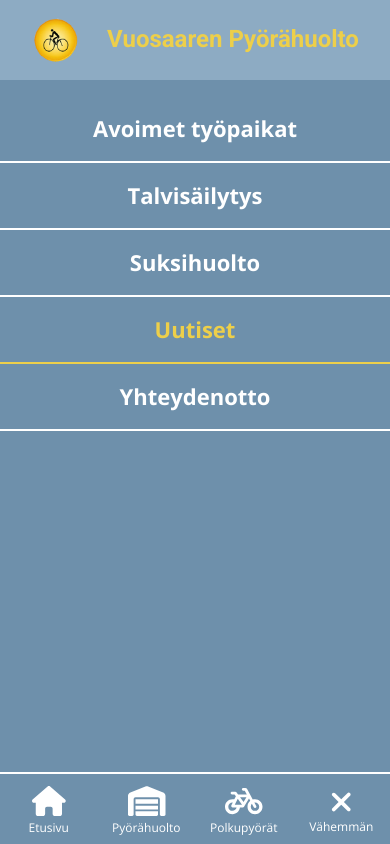
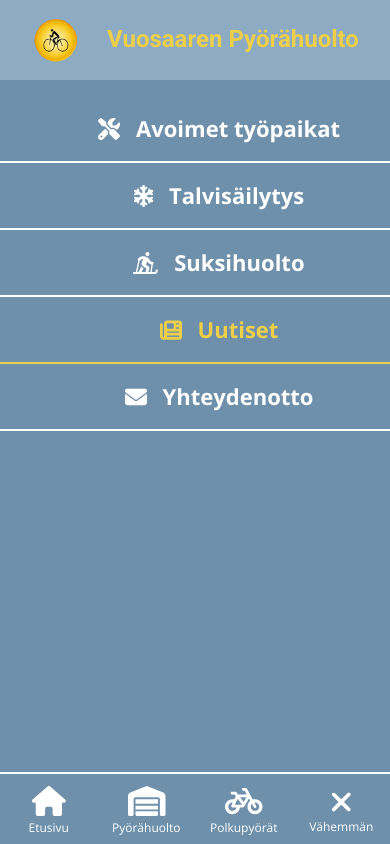
Before and after one commit to otsolap/Vuosaaren-pyorahuolto, a Next.js app: page /uutiset in a window 390 px wide. Both pictures are taken after a click on the button "Lisää". Shown: the top 844 px of the page. Built offline with nearby package versions, Linux system fonts and the light colour scheme.

Commit message:
added icons to mobile too

```diff
--- a/components/navigation/MobileModal.js
+++ b/components/navigation/MobileModal.js
@@ -1,8 +1,10 @@
-import React, { useEffect, useRef, useState } from 'react'
+import React, { useEffect } from 'react'
 import ReactDOM from 'react-dom'
 import Link from 'next/link'
 import Links from '@content/site.json'
 import { useRouter } from 'next/router'
+import { faNewspaper, faPersonSkiingNordic, faSnowflake, faScrewdriverWrench, faEnvelope } from "@fortawesome/free-solid-svg-icons";
+import { FontAwesomeIcon } from "@fortawesome/react-fontawesome";
 import styles from '../../styles/MobileModal.module.scss'
 import useToggle from '@hooks/useToggleState'
 
@@ -20,16 +22,31 @@ const MobileModal = ({ show, closeModal }) => {
         closeModal()
     }
 
-    const MobileModalLinks = Links.Navigation.pages.slice(AFTER_PRIMARY_PAGES).map((link, i) => {
+    const MobileModalLinks = Links.Navigation.pages.slice(AFTER_PRIMARY_PAGES).map((page, i) => {
         return (
             <li
                 onClick={handleClick}
-                className={`${styles.linkWrapper} ${router.asPath === link.path ? styles.active : ''}`}
+                className={`${styles.linkWrapper} ${router.asPath === page.path ? styles.active : ''}`}
                 key={i}
             >
-                <Link href={link.path} >
+                <Link href={page.path} >
                     <a className={styles.link}>
-                        <span className={styles.mobileLinkText}>{link.title}</span>
+                        {page.icon === 'fixer' ? (
+                            <FontAwesomeIcon className={styles.sidebarIcon} aria-label={page.title} icon={faScrewdriverWrench} />
+                        ) : null}
+                        {page.icon === 'winter' ? (
+                            <FontAwesomeIcon className={styles.sidebarIcon} aria-label={page.title} icon={faSnowflake} />
+                        ) : null}
+                        {page.icon === 'skiis' ? (
+                            <FontAwesomeIcon className={styles.sidebarIcon} aria-label={page.title} icon={faPersonSkiingNordic} />
+                        ) : null}
+                        {page.icon === 'newspaper' ? (
+                            <FontAwesomeIcon className={styles.sidebarIcon} aria-label={page.title} icon={faNewspaper} />
+                        ) : null}
+                        {page.icon === 'contact' ? (
+                            <FontAwesomeIcon className={styles.sidebarIcon} aria-label={page.title} icon={faEnvelope} />
+                        ) : null}
+                        <span className={styles.mobileLinkText}>{page.title}</span>
                     </a>
                 </Link>
             </li>
--- a/content/news.json
+++ b/content/news.json
@@ -6,7 +6,7 @@
     "HeroTitle": "Uutiset"
   },
   "newsSection": {
-    "SectionTitle": "Ajankohtaista",
+    "SectionTitle": "",
     "news": [
       {
         "date": "01.11.2022",
--- a/styles/Footer.module.scss
+++ b/styles/Footer.module.scss
@@ -178,6 +178,7 @@
     line-height: 2.25rem;
 }
 
+
 .mobileLinkText {
     @include display-flex;
     justify-content: center;
@@ -220,6 +221,7 @@
 
     .colContent {
         pointer-events: all;
+        padding-left: initial;
     }
 
     .footerDesktopLogoContainer {
--- a/styles/MobileModal.module.scss
+++ b/styles/MobileModal.module.scss
@@ -27,6 +27,7 @@ $mobile-screen-padding-top: 6rem;
 .linkWrapper {
     padding-top: $single;
     padding-bottom: $single;
+    padding-left: $triple;
     list-style: none;
     border-bottom: 2px solid $white;
 }
@@ -35,6 +36,10 @@ $mobile-screen-padding-top: 6rem;
     color: $white;
     font-size: 22px;
     font-weight: 700;
+}
+
+.sidebarIcon {
+    margin-right: $single;
 }
 
 .active {
```
Also changed, not shown: 1 other file (tests, documents, lock files or other folders).
